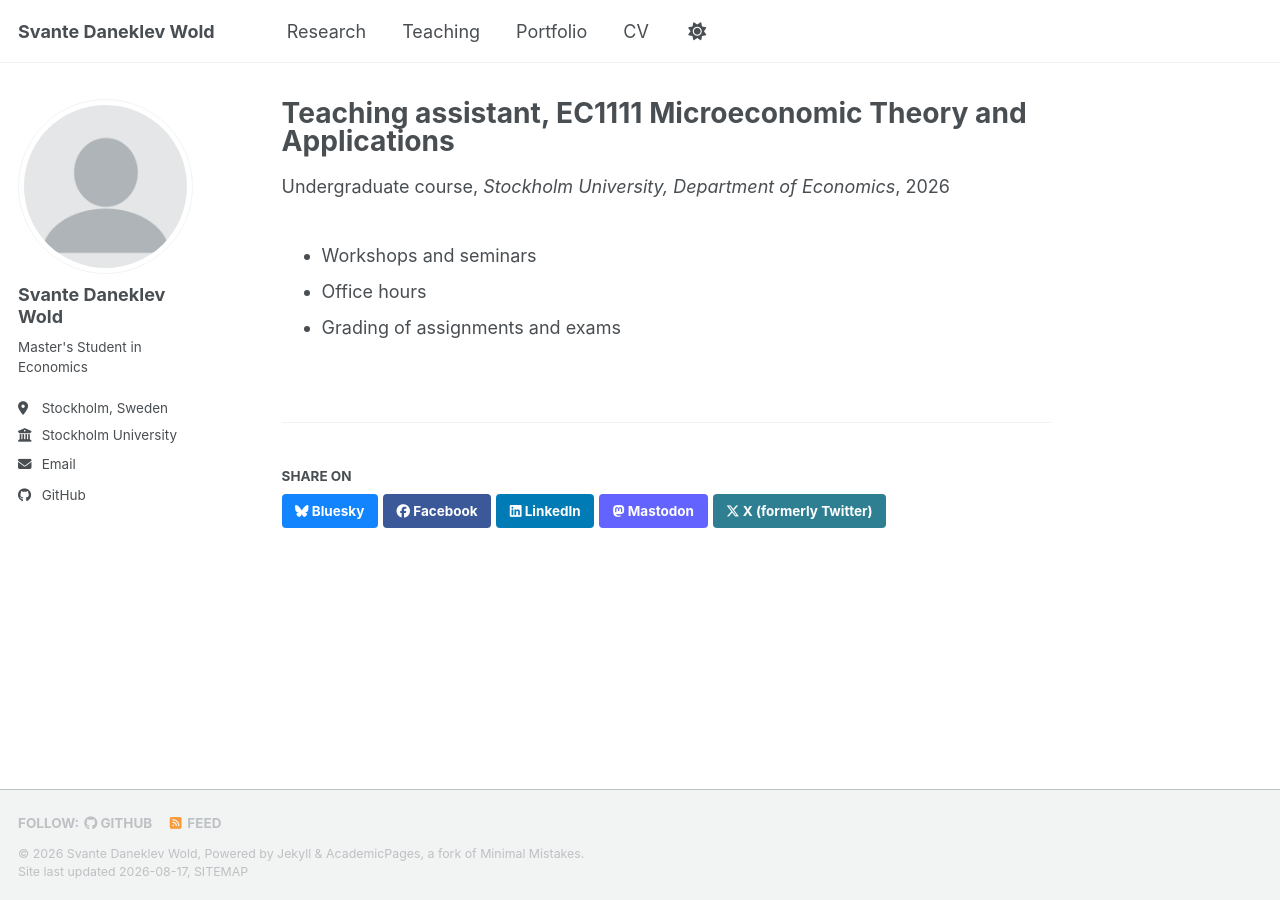
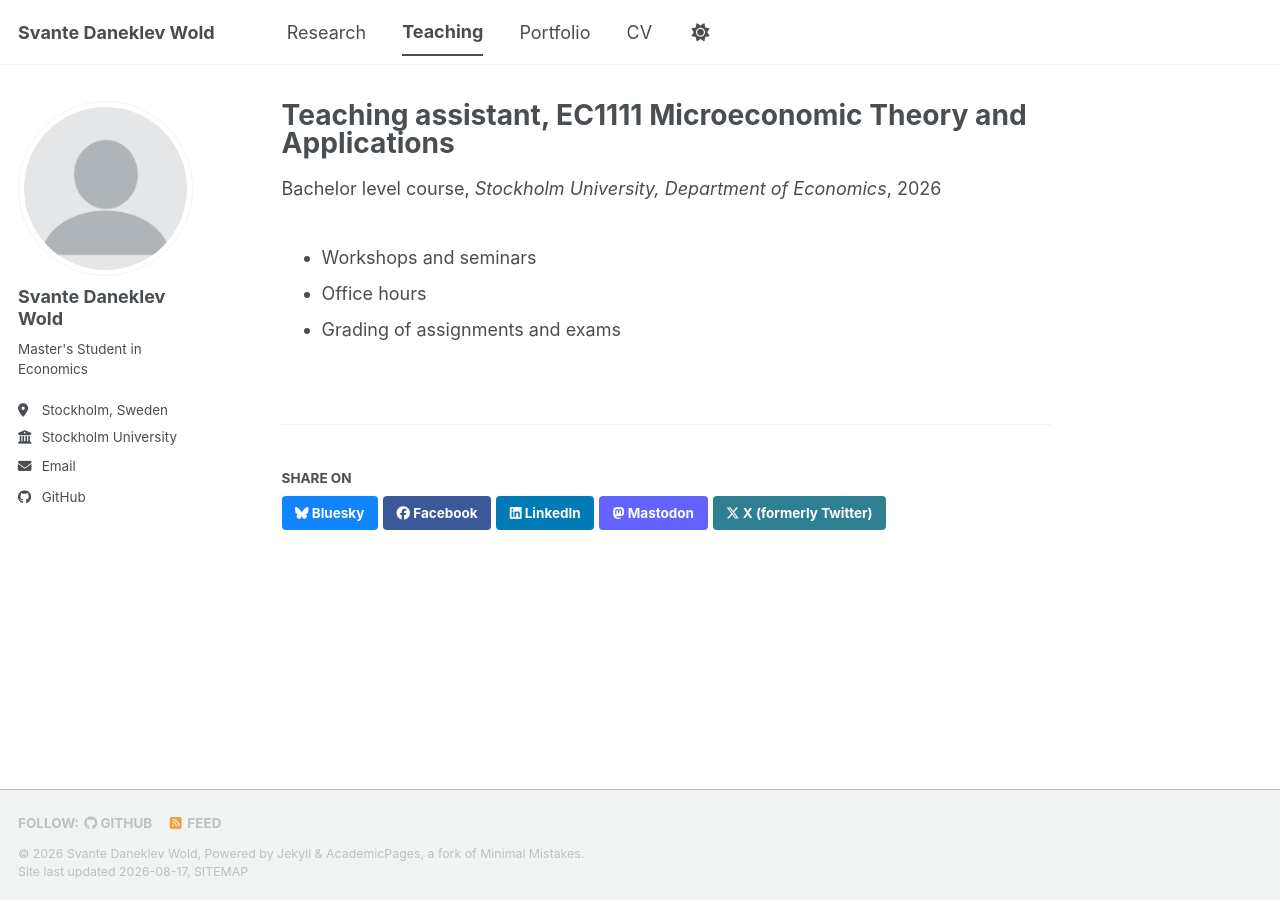
Before and after one commit to svantewold/svantewold.github.io, a Jekyll site: the page built from _teaching/TA_microeconomics.md, in a window 1280 px wide. Built offline with Jekyll 4.4.1, drawn with Linux system fonts in a browser that asks for light colours; a style sheet for code colours, icons or effects is not loaded.

Commit message:
Change type and url

```diff
--- a/_teaching/TA_microeconomics.md
+++ b/_teaching/TA_microeconomics.md
@@ -1,8 +1,8 @@
 ---
 title: "Teaching assistant, EC1111 Microeconomic Theory and Applications"
 collection: teaching
-type: "Undergraduate course"
-permalink: "https://www.su.se/english/education/course-catalogue/ec/ec1111"
+type: "Bachelor level course"
+url: "https://www.su.se/english/education/course-catalogue/ec/ec1111"
 venue: "Stockholm University, Department of Economics"
 date: 2026-01-01
 location: "Stockholm, Sweden"
```
